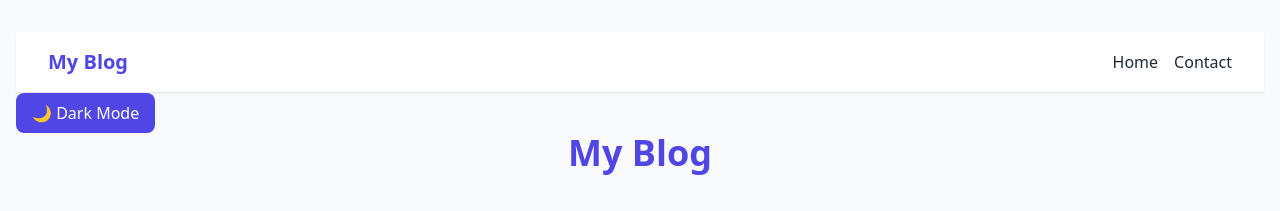
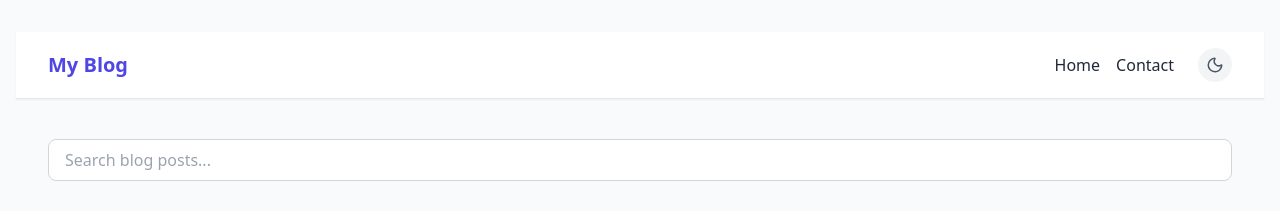
Before and after one commit to Sitholezw/my-blog, a React (Create React App) app: page / in a window 1280 px wide. Shown: the top 211 px of the page. Built offline with nearby package versions, Linux system fonts and the light colour scheme.

Commit message:
Added lucide-react for icons and installed the darkmode toggle within the header

```diff
--- a/package.json
+++ b/package.json
@@ -7,6 +7,7 @@
     "@emotion/styled": "^11.14.1",
     "@mui/material": "^7.2.0",
     "emailjs-com": "^3.2.0",
+    "lucide-react": "^0.525.0",
     "react": "^18.2.0",
     "react-dom": "^18.2.0",
     "react-scripts": "5.0.1"
--- a/src/App.js
+++ b/src/App.js
@@ -125,9 +125,9 @@ const closeModal = () => setModalData(null);
   return (
   <div className="min-h-screen bg-background-light dark:bg-background-dark text-text-light dark:text-text-dark px-4 py-8">
     <Header />
-    <ThemeToggle />
+    {/*<ThemeToggle />*/}
        <header className="text-center mb-10">
-      <h1 className="text-4xl font-bold text-primary dark:text-primary-light">My Blog</h1>
+      {/*<h1 className="text-4xl font-bold text-primary dark:text-primary-light">My Blog</h1>*/}
     </header>
 
     <div className="max-w-7xl mx-auto px-4 sm:px-6 lg:px-8 space-y-8">
--- a/src/components/Header.js
+++ b/src/components/Header.js
@@ -1,13 +1,27 @@
-import React from 'react';
+import React, { useEffect, useState } from 'react';
+import { Moon, Sun } from 'lucide-react'; // Optional: lucide icons
 
 const Header = () => {
+  const [darkMode, setDarkMode] = useState(() => {
+    return localStorage.getItem('theme') === 'dark';
+  });
+
+  useEffect(() => {
+    document.documentElement.classList.toggle('dark', darkMode);
+    localStorage.setItem('theme', darkMode ? 'dark' : 'light');
+  }, [darkMode]);
+
+  const toggleTheme = () => setDarkMode(!darkMode);
+
   return (
     <header className="bg-white dark:bg-surface-dark border-b border-gray-200 dark:border-gray-700 shadow-sm">
-      <div className="max-w-7xl mx-auto px-4 sm:px-6 lg:px-8 py-4 flex justify-between items-center">
+      <div className="max-w-7xl mx-auto px-4 sm:px-6 lg:px-8 py-4 flex items-center justify-between">
         <h1 className="text-xl font-bold text-primary dark:text-primary-light">
           My Blog
         </h1>
-        <nav className="space-x-4">
+
+        <div className="flex items-center gap-6">
+          <nav className="space-x-4 hidden sm:block">
             <a href="#home" className="text-text-light dark:text-text-dark hover:underline">
               Home
             </a>
@@ -15,11 +29,21 @@ const Header = () => {
               Contact
             </a>
           </nav>
+
+          {/* Dark mode toggle button */}
+          <button
+            onClick={toggleTheme}
+            className="p-2 rounded-full bg-gray-100 dark:bg-gray-800 hover:ring-2 hover:ring-primary transition"
+            aria-label="Toggle Dark Mode"
+          >
+            {darkMode ? <Sun size={18} className="text-yellow-400" /> : <Moon size={18} className="text-gray-600" />}
+          </button>
+        </div>
       </div>
     </header>
   );
 };
 
 export default Header;
-// This is a simple header component for a blog site.
-// It includes a title and navigation links for Home and Contact.
+// This component serves as the header for the blog, including a title and a dark mode toggle.
+// It uses local storage to persist the theme preference across sessions.
```
Also changed, not shown: 1 other file (tests, documents, lock files or other folders). Lines whose indentation alone changed are shown as unchanged.
